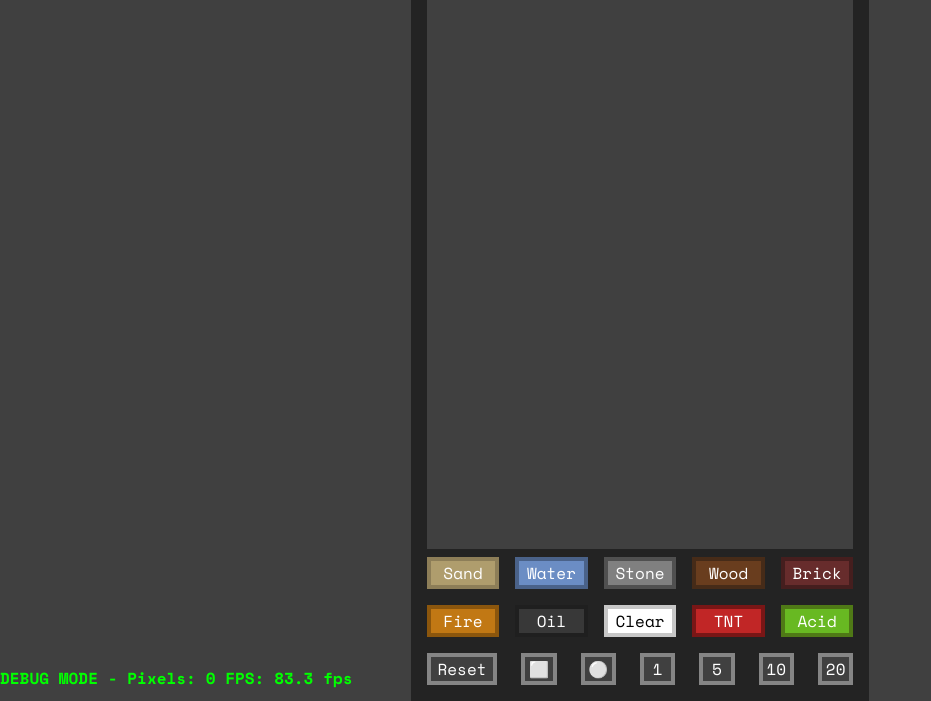
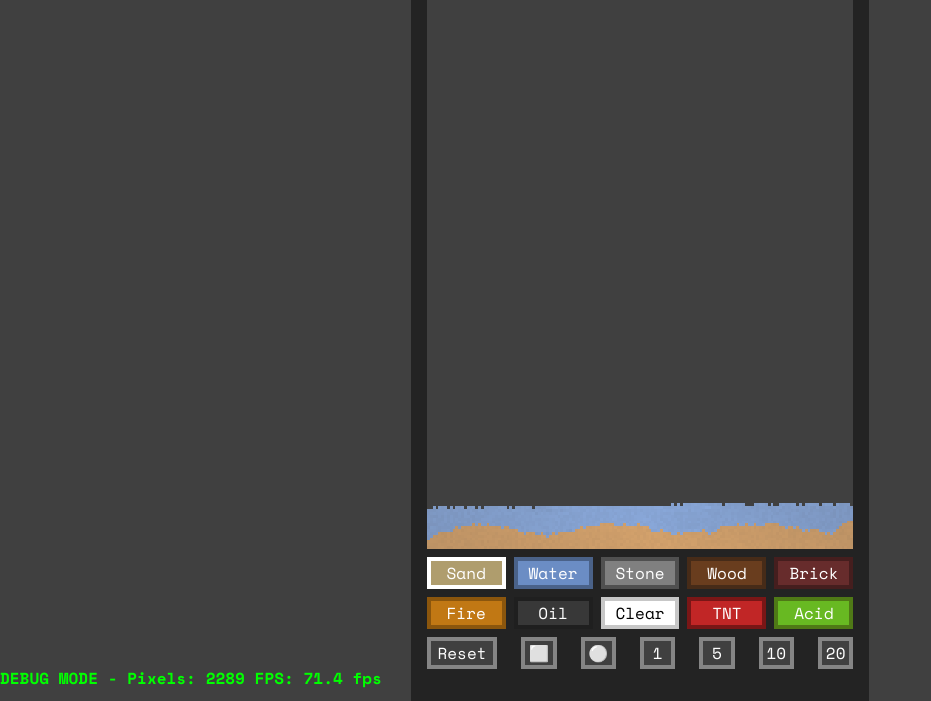
Before and after one commit to Das-Felix/sandworld.me, a plain HTML site: page v1/index.html in a window 1280 px wide. Shown: the part 99-800 px from the top of the page, without its empty margins (0-931 px from the left). Drawn offline with nearby package versions, Linux system fonts and the light colour scheme.

Commit message:
Optimized Game

```diff
--- a/v1/css/style.css
+++ b/v1/css/style.css
@@ -90,11 +90,12 @@ canvas {
     justify-content:  center;
 }
 
+
 .material-selector {
     width: var(--screen-width);
     display: grid;
     grid-template-columns: 1fr 1fr 1fr 1fr 1fr;
-    grid-gap: 1rem;
+    grid-gap: clamp(0.3rem, 1vh, 1rem);;
 }
 
 .material-selector div {
@@ -107,6 +108,11 @@ canvas {
     align-items: center;
 }
 
+.material-selector .selected {
+border-color: white;
+}
+
+
 .material-selector div h2 {
     font-size: clamp(0.5rem, 2vh, 2.5rem);
     font-weight: 500;
@@ -118,7 +124,7 @@ canvas {
 
 
 .settings-container {
-    margin-top: 1rem;
+    margin-top: clamp(0.3rem, 1vh, 1rem);
     width: 100%;
     display: flex;
     justify-content:  center;
@@ -144,7 +150,7 @@ canvas {
 }
 
 .settings-selector div h2 {
-    font-size: clamp(1rem, 2vh, 2.5rem);
+    font-size: clamp(0.5rem, 2vh, 2.5rem);
     font-weight: 500;
     margin: 0;
     cursor: pointer;
--- a/v1/css/utils.css
+++ b/v1/css/utils.css
@@ -1,5 +1,5 @@
 @import url('https://fonts.googleapis.com/css2?family=Space+Mono:ital,wght@0,400;0,700;1,400;1,700&display=swap');
 
-html {
+body {
     font-family: 'Space Mono', monospace;
 }
--- a/v1/index.html
+++ b/v1/index.html
@@ -7,6 +7,7 @@
 
     <script defer src="./js/main.js"></script>
     <script defer src="./js/renderer.js"></script>
+    <script defer src="./js/animation/AnimationHandler.js"></script>
     <script defer src="./js/simulator.js"></script>
     <script defer src="./js/utils.js"></script>
     <script defer src="./js/inputHandler.js"></script>
@@ -21,9 +22,9 @@
     <script defer src="./js/elements/acid.js"></script>
 
 
-    <link rel="stylesheet" href="./css/colors.css">
-    <link rel="stylesheet" href="./css/style.css">
-    <link rel="stylesheet" href="./css/utils.css">
+    <link rel="stylesheet" href="/css/colors.css">
+    <link rel="stylesheet" href="/css/style.css">
+    <link rel="stylesheet" href="/css/utils.css">
 
     <title>Sandspiel</title>
 </head>
@@ -42,7 +43,7 @@
         <div class="canvas-container">
             <div>
                 <canvas id="input-controller" width="200" height="300" background="#FF0000"></canvas>
-                <canvas id="canvas" width="200" height="300" background="#000000"></canvas>
+                <canvas id="canvas" width="150" height="225" background="#000000"></canvas>
             </div>
         </div>
 
--- /dev/null
+++ b/v1/js/animation/AnimationHandler.js
@@ -0,0 +1,64 @@
+var animationFramesQueue = [];
+
+var computed = false;
+var animation;
+
+function renderFrame(frame) {
+    if(animationFramesQueue[frame] != null && computed && animationFramesQueue[frame].paint) {
+        var point = animationFramesQueue[frame];
+
+        paint(point.x, point.y, 6, point.material);
+    }
+}
+
+function computeAnimation(animation) {
+    var keyframes = animation.keyframes;
+    var mat = 1;
+    var paint = true;
+
+    for(var i = 0; i < keyframes.length; i++) {
+
+        var currentKeyframe = keyframes[i];
+        var nextKeyframe = keyframes[i + 1];
+
+        if(nextKeyframe == null) continue;
+
+        var duration = nextKeyframe.frame - currentKeyframe.frame;
+
+        for(var j = 0; j < duration; j ++) {
+
+            var point = {
+                paint: paint,
+                x: 0,
+                y: 0,
+                material: mat,
+            }
+
+            progress = j / duration;
+
+            point.x = Math.round(currentKeyframe.x + (nextKeyframe.x - currentKeyframe.x) * progress);
+            point.y = Math.round(currentKeyframe.y + (nextKeyframe.y - currentKeyframe.y) * progress);
+
+            if(currentKeyframe.switchMaterial) mat = currentKeyframe.switchMaterial;
+            if(currentKeyframe.stop) paint = false;
+            if(currentKeyframe.start) paint = true;
+
+            animationFramesQueue.push(point);
+        }
+    }
+
+    computed = true;
+}
+
+loadAnimations();
+
+function loadAnimations() {
+    fetch("/js/animation/animations/animation_01.json")
+    .then(response => {
+        return response.json();
+    })
+    .then(jsondata => {
+        animation = jsondata;
+        computeAnimation(animation);
+    });
+}
--- /dev/null
+++ b/v1/js/animation/animations/animation_01.json
@@ -0,0 +1,101 @@
+{
+    "duration": 600,
+    "keyframes": [
+        {
+            "switchMaterial": 1,
+            "frame": 1,
+            "x": 0,
+            "y": 200
+        },
+        {
+            "frame": 20,
+            "x": 25,
+            "y": 190
+        },
+        {
+            "frame": 40,
+            "x": 50,
+            "y": 200
+        },
+        {
+            "frame": 60,
+            "x": 75,
+            "y": 190
+        },
+        {
+            "frame": 80,
+            "x": 100,
+            "y": 200
+        },
+        {
+            "frame": 100,
+            "x": 125,
+            "y": 190
+        },
+        {
+            "frame": 120,
+            "x": 150,
+            "y": 200
+        },
+        {
+            "frame": 140,
+            "x": 175,
+            "y": 190
+        },
+        {
+            "frame": 160,
+            "x": 200,
+            "y": 200,
+            "stop": true,
+            "switchMaterial": 2
+        },
+
+
+        {
+            "start": true,
+            "frame": 180,
+            "x": 0,
+            "y": 200
+        },
+        {
+            "frame": 200,
+            "x": 25,
+            "y": 190
+        },
+        {
+            "frame": 220,
+            "x": 50,
+            "y": 200
+        },
+        {
+            "frame": 240,
+            "x": 75,
+            "y": 190
+        },
+        {
+            "frame": 260,
+            "x": 100,
+            "y": 200
+        },
+        {
+            "frame": 280,
+            "x": 125,
+            "y": 190
+        },
+        {
+            "frame": 300,
+            "x": 150,
+            "y": 200
+        },
+        {
+            "frame": 320,
+            "x": 175,
+            "y": 190
+        },
+        {
+            "frame": 340,
+            "x": 200,
+            "y": 200
+        }
+    ]
+}
--- a/v1/js/elements/acid.js
+++ b/v1/js/elements/acid.js
@@ -1,36 +1,62 @@
-var acidColors = ["#9cfca2", "#9cfca2", "#9cfca2", "#9cfca2","#9cfca2","#9cfca2","#9cfca2","#9cfca2","#9cfca2","#9cfca2","#9cfca2","#9cfca2","#9cfca2","#9cfca2",];
-
 function simulateAcid(x, y) {
 
     var materialId = 9;
 
-    var random = Math.floor(Math.random() * (4 - 0 + 1)) + 1;
-    var burn = Math.floor(Math.random() * (100 - 0 + 1)) + 1;
+    var random = Math.floor(Math.random() * (10 - 0 + 1)) + 1;
+
+    if(random >= 9) return;
 
     if(isCellEmtpy(x, y + 1)) {
-        clearCell(x, y);
-        setCell(x, y + 1, materialId, acidColors[random]);
+        moveCell(x, y, x, y + 1)
         return;
     }
 
-    if(burn > 80) {
-
-        if(random == 3) {
-            clearCell(x, y);
-            setCell(x + 1, y, materialId, acidColors[random]);
+    if(isCellEmtpy(x + 1, y)) {
+        moveCell(x, y, x + 1, y)
         return;
     }
 
-        if(random <= 2) {
-            clearCell(x, y);
-            setCell(x - 1, y, materialId, acidColors[random]);
+    if(isCellEmtpy(x - 1, y)) {
+        if(random > 6) return;
+        moveCell(x, y, x - 1, y);
         return;
     }
 
-        clearCell(x, y);
-        setCell(x, y + 1, materialId, acidColors[random]);
+    if(isCellEmtpy(x + 1, y + 1)) {
+        moveCell(x, y, x + 1, y + 1);
         return;
-
     }
 
+    if(isCellEmtpy(x - 1, y + 1)) {
+        moveCell(x, y, x - 1, y + 1);
+        return;
     }
+
+    //Removing Cells
+
+    if(y < 300 && getCellMaterial(x, y + 1) != materialId) {
+        clearCell(x, y);
+        clearCell(x, y + 1);
+        return;
+    }
+
+    if(getCellMaterial(x + 1, y) != materialId) {
+        clearCell(x, y);
+        clearCell(x + 1, y);
+        return;
+    }
+
+    if(getCellMaterial(x - 1, y) != materialId) {
+        clearCell(x, y);
+        clearCell(x - 1, y);
+        return;
+    }
+
+    if(!isCellEmtpy(x, y - 1) && getCellMaterial(x, y - 1) != materialId) {
+        clearCell(x, y);
+        clearCell(x, y - 1);
+        return;
+    }
+
+    increaseInactive(x, y);
+}
--- a/v1/js/elements/fire.js
+++ b/v1/js/elements/fire.js
@@ -1,67 +1,10 @@
-var fireColors = ["#ff4616", "#ff2414", "#ff7214", "#ff5214", "#ff1414", "#ff3914", "#ff6414", "#ff7214", "#ff6500", "#d80000", "#ff6900"];
-
 function simulateFire(x, y) {
 
     var materialId = 6;
 
     var random = Math.floor(Math.random() * (10 - 0 + 1)) + 1;
-    var burn = Math.floor(Math.random() * (100 - 0 + 1)) + 1;
 
-    if(isCellEmtpy(x, y - 2)) {
-        if(burn > 50) {
-            setCell(x, y - 2, 10, smokeColors[random]);
-        }
-    }
-
-    if(isCellFlamable(x, y - 1)) {
-        setCell(x, y, materialId, fireColors[random]);
-
-        if(burn > 98) {
-            setCell(x, y - 1, materialId, fireColors[random]);
-        }
-        return;
-    }
-
-    if(isCellFlamable(x, y + 1)) {
-        setCell(x, y, materialId, fireColors[random]);
+    if(random == 9) return;
 
 
-        if(burn > 98) {
-            setCell(x, y + 1, materialId, fireColors[random]);
-        }
-        return;
-    }
-
-    if(isCellFlamable(x - 1, y)) {
-        setCell(x, y, materialId, fireColors[random]);
-
-
-        if(burn > 98) {
-            setCell(x - 1, y, materialId, fireColors[random]);
-
-        }
-        return;
-    }
-
-    if(isCellFlamable(x + 1, y)) {
-        setCell(x, y, materialId, fireColors[random]);
-
-
-        if(burn > 98) {
-            setCell(x + 1, y, materialId, fireColors[random]);
-        }
-        return;
-    }
-
-    if(isCellEmtpy(x, y-1)) {
-        if(burn > 70) {
-            clearCell(x, y);
-            setCell(x, y - 1, materialId, fireColors[random]);
-        }
-    }
-
-    if(burn >= 100)  {
-        clearCell(x, y);
-    }
-
 }
--- a/v1/js/elements/sand.js
+++ b/v1/js/elements/sand.js
@@ -12,12 +12,10 @@ function simulateSand(x, y) {
 
     if(isCellEmtpy(x, y + 1)) {
         moveCell(x, y, x, y + 1);
-        increaseMovedPixels();
         return;
     }
 
     if(isCellEmtpy(x + 1, y + 1) && isCellEmtpy(x - 1, y +1)) {
-
         if(random > 5) {
             moveCell(x, y, x + 1, y + 1);
         }  else {
@@ -48,22 +46,24 @@ function simulateSand(x, y) {
     if(isCellLiquid(x + 1, y) && isCellLiquid(x - 1, y +1)) {
 
         if(random > 5) {
-            swapCells(x, y, x + 1, y + 1);
+            moveCell(x, y, x + 1, y + 1);
         }  else {
-            swapCells(x - 1, y, x + 1, y + 1);
+            moveCell(x - 1, y, x + 1, y + 1);
         }
         return;
     }
 
 
     if(isCellLiquid(x + 1, y + 1)) {
-        swapCells(x, y, x + 1, y + 1);
+        moveCell(x, y, x + 1, y + 1);
         return;
     }
 
     if(isCellLiquid(x - 1, y + 1)) {
-        swapCells(x, y, x - 1, y + 1);
+        moveCell(x, y, x - 1, y + 1);
         return;
     }
 
+    increaseInactive(x, y);
+
 }
--- a/v1/js/elements/smoke.js
+++ b/v1/js/elements/smoke.js
@@ -7,9 +7,8 @@ function simulateSmoke(x, y) {
     var random = Math.floor(Math.random() * (10 - 0 + 1)) + 1;
 
     if(isCellEmtpy(x, y-2)) {
-        if(random > 7) {
-            clearCell(x, y);
-            setCell(x, y - 2, materialId, smokeColors[random]);
+        if(random > 8) {
+            moveCell(x, y, x, y-2)
             return;
         }
     }
--- a/v1/js/elements/stone.js
+++ b/v1/js/elements/stone.js
@@ -19,4 +19,6 @@ function simulateStone(x, y) {
         return;
     }
 
+    increaseInactive(x, y);
+
 }
--- a/v1/js/elements/water.js
+++ b/v1/js/elements/water.js
@@ -30,5 +30,5 @@ function simulateWater(x, y) {
         return;
     }
 
-
+    increaseInactive(x, y);
 }
--- a/v1/js/inputHandler.js
+++ b/v1/js/inputHandler.js
@@ -5,6 +5,8 @@ var mouseDown = false;
 
 var mouseX = 0;
 var mouseY = 0;
+
+const ongoingTouches = [];
 
 var inputController = document.getElementById("input-controller");
 
@@ -27,32 +29,31 @@ function setBrushMode(mode) {
     document.getElementById("brm" + mode).classList.add("selected");
 }
 
-function paint(x, y) {
+function paint(x, y, size, mat) {
 
-
-    if(brushSize == 1) {
-        createPixel(x, y);
+    if(size == 1) {
+        createPixel(x, y, mat);
         return;
     }
 
     if(brushMode == 0) {
-        for(var i = x-brushSize/2;i < x+brushSize/2; i++) {
-            for(var j = y-brushSize/2;j < y+brushSize/2; j++) {
-                createPixel(i, j);
+        for(var i = x-size/2;i < x+size/2; i++) {
+            for(var j = y-size/2;j < y+size/2; j++) {
+                createPixel(i, j, mat);
             }
         }
         return;
     }
 
-    for(var i = x-brushSize/2;i < x+brushSize/2; i++) {
-        for(var j = y-brushSize/2;j < y+brushSize/2; j++) {
+    for(var i = x-size/2;i < x+size/2; i++) {
+        for(var j = y-size/2;j < y+size/2; j++) {
             var a = difference(x, i);
             var b = difference(y, j);
 
             var distance = Math.sqrt(Math.pow(a, 2) + Math.pow(b, 2));
 
-            if(distance <= (brushSize / 2)) {
-                createPixel(i, j);
+            if(distance <= (size / 2)) {
+                createPixel(i, j, mat);
             }
         }
     }
@@ -69,7 +70,7 @@ function setMaterial(id) {
 setInterval(() => {
 
     if(mouseDown) {
-        paint(mouseX, mouseY);
+        paint(mouseX, mouseY, brushSize);
     }
 
 
@@ -78,22 +79,7 @@ setInterval(() => {
 inputController.addEventListener("mousedown", (event) => {
     mouseDown = true;
 
-    const boundingRect = canvas.getBoundingClientRect();
-
-    const scaleX = canvas.width / Math.ceil(window.devicePixelRatio) / boundingRect.width;
-    const scaleY = canvas.height / Math.ceil(window.devicePixelRatio) / boundingRect.height;
-
-    const canvasLeft = (event.clientX - boundingRect.left) * scaleX;
-    const canvasTop = (event.clientY - boundingRect.top) * scaleY;
-
-    const realX = Math.min(Math.floor(canvasLeft), width - 1);
-    const realY = Math.min(Math.floor(canvasTop), height - 1);
-
-    const x = Math.round(realX, 0);
-    const y = Math.round(realY, 0);
-
-
-    paint(mouseX, mouseY);
+    paint(mouseX, mouseY, brushSize);
 
 
 });
@@ -110,15 +96,15 @@ inputController.addEventListener("mousemove", (event) => {
     const realX = Math.min(Math.floor(canvasLeft), width - 1);
     const realY = Math.min(Math.floor(canvasTop), height - 1);
 
-    const x = Math.round(realX, 0);
-    const y = Math.round(realY, 0);
+    const x = Math.round(realX * 2, 0);
+    const y = Math.round(realY * 2, 0);
 
     mouseX = x;
     mouseY = y;
 
 
     if(mouseDown) {
-        paint(mouseX, mouseY);
+        paint(mouseX, mouseY, brushSize);
     }
 
 });
@@ -126,6 +112,43 @@ inputController.addEventListener("mousemove", (event) => {
 inputController.addEventListener("mouseup", (event) => {
     mouseDown = false;
 })
+
+
+//Touch Events
+
+inputController.addEventListener('touchstart', (event) => {
+    event.preventDefault();
+});
+
+
+inputController.addEventListener('touchend', (event) => {
+    event.preventDefault();
+});
+
+
+inputController.addEventListener('touchmove', (event) => {
+    const boundingRect = canvas.getBoundingClientRect();
+
+    event.preventDefault();
+
+    Array.from(event.touches).forEach(touch => {
+        const scaleX = canvas.width / Math.ceil(window.devicePixelRatio) / boundingRect.width;
+        const scaleY = canvas.height / Math.ceil(window.devicePixelRatio) / boundingRect.height;
+
+        const canvasLeft = (touch.clientX - boundingRect.left) * scaleX;
+        const canvasTop = (touch.clientY - boundingRect.top) * scaleY;
+
+        const realX = Math.min(Math.floor(canvasLeft), width - 1);
+        const realY = Math.min(Math.floor(canvasTop), height - 1);
+
+        const x = Math.round(realX * 2, 0);
+        const y = Math.round(realY * 2, 0);
+
+        paint(x, y, brushSize);
+    })
+});
+
+
 
 function clearSelectedColor() {
 
@@ -153,5 +176,4 @@ function clearSelectedBrushSize() {
 function clearSelectedBrushMode()  {
     document.getElementById("brm0").classList.remove("selected");
     document.getElementById("brm1").classList.remove("selected");
-
 }
--- a/v1/js/main.js
+++ b/v1/js/main.js
@@ -5,9 +5,9 @@ context.imageSmoothingEnabled = true;
 
 var pixelSize = 6;
 var pixelCount = 0;
-var refreshRate = 12;
-var width = 200;
-var height = 300;
+var refreshRate = 14;
+var width = 150;
+var height = 225;
 
 canvas.width = width;
 canvas.height = height;
--- a/v1/js/renderer.js
+++ b/v1/js/renderer.js
@@ -31,12 +31,12 @@ function drawGrid(grid) {
 
 
 
-    const imageData = context.createImageData(200, 300);
+    const imageData = context.createImageData(width, height);
 
     var index = 0;
 
-    for(var i = 0; i < 300; i++) {
-        for(var j = 0; j < 200; j++) {
+    for(var i = 0; i < height; i++) {
+        for(var j = 0; j < width; j++) {
 
             var type = grid[i][j].type;
             var r = 0;
@@ -87,9 +87,10 @@ function drawGrid(grid) {
                     a = 255;
                     break;
                 case 10:
-                    r = 0;
-                    g = 0;
-                    b = 0;
+                    r = 255;
+                    g = 255;
+                    b = 255;
+                    a = a - 200;
                     break;
             }
 
--- a/v1/js/simulator.js
+++ b/v1/js/simulator.js
@@ -2,6 +2,8 @@
 var grid = [];
 var materials = [];
 var bounding = [];
+
+var inactiveValue = 20;
 
 var currentMaterial = 1;
 
@@ -12,6 +14,8 @@ for(var i = 0; i < height; i++) {
         gridRow.push({
             type: 0,
             alpha: 255,
+            active: true,
+            inactiveSince: 0,
         });
     }
 
@@ -27,12 +31,14 @@ var maxMovedPixels = 3000;
 var resetting = false;
 var resetRow = 0;
 
-function increaseMovedPixels() {
-    movedPixels ++;
-}
+var simulationFrame = 0;
 
 //Running the simulation
 function simulate() {
+
+    simulationFrame++;
+
+    renderFrame(simulationFrame);
 
     if(resetting) {
         if(resetRow == 300) {
@@ -50,7 +56,9 @@ function simulate() {
 
     for(var y = grid.length - 2; y >= 0; y--) {
         for(var x = 0; x !== grid[y].length; x++) {
-            runSimulation(x, y);
+            if(grid[y][x].active) {
+                runSimulation(x, y);
+            }
         }
     }
 
@@ -91,16 +99,31 @@ function runSimulation(x, y) {
     }
 }
 
+function increaseInactive(x, y) {
+
+    var i = grid[y][x].inactiveSince;
+
+    if(i > inactiveValue) {
+        grid[y][x].active = false;
+        return;
+    }
+
+    grid[y][x].inactiveSince = i + 1;
+}
 
 function isCellEmtpy(x, y) {
-    return y >= 0 && y < height && x >= 0 && x < width && grid[y][x].type == 0;
+    return grid[y] != null && grid[y][x] != null && grid[y][x].type == 0;
 }
 
 function clearCell(x, y) {
+    if(grid[y] == null || grid[y][x] == undefined) return;
     grid[y][x].type = 0;
+    reactivateCells(x, y);
 }
 
 function clearRow(y) {
+    if(grid[y] == null) return;
+
     for(var i = 0; i < grid[y].length; i++) {
         clearCell(i, y);
     }
@@ -123,17 +146,25 @@ function isCellOil() {
 }
 
 function isCellFlamable(x, y) {
-    if(grid[y][x] == null) return false;
+    if(grid[y] == null || grid[y][x] == null) return false;
 
     return grid[y][x].type == 4 || grid[y][x].type == 7;
 
+}
+
+function getCellMaterial(x, y) {
+    if(grid[y] == null || grid[y][x] == null) return;
+    return grid[y][x].type;
 }
 
 function setCell(x, y, material, alpha) {
     grid[y][x] = {
         type: material,
         alpha: alpha,
+        active: true,
+        inactiveSince: 0,
     };
+    reactivateCells(x, y);
 }
 
 function swapCells(x, y, x2, y2) {
@@ -142,6 +173,8 @@ function swapCells(x, y, x2, y2) {
 
     grid[y][x] = cell2;
     grid[y2][x2] = cell1;
+
+    reactivateCells(x, y);
 }
 
 
@@ -149,9 +182,27 @@ function moveCell(x, y, newX, newY) {
     grid[newY][newX] = {
         type: grid[y][x].type,
         alpha: grid[y][x].alpha,
+        active: true,
+        inactiveSince: 0,
     }
 
     clearCell(x, y);
+
+    reactivateCells(x, y);
+}
+
+function reactivateCells(x, y) {
+    reactivateCell(x, y + 1);
+    reactivateCell(x, y - 1);
+    reactivateCell(x + 1, y);
+    reactivateCell(x - 1, y);
+}
+
+function reactivateCell(x, y) {
+    if(grid[y] == null || grid[y][x] == null) return;
+
+    grid[y][x].active = true;
+    grid[y][x].inactiveSince = 0;
 }
 
 
@@ -159,9 +210,10 @@ var currentAlpha = 200;
 var mode = 1;
 var last = 0;
 
-function createPixel(x, y) {
+function createPixel(x, y, material) {
     if(x > width || x < 0 || y > height || y < 0 || grid[y] == null || grid[y][x] == null) return;
 
+    reactivateCells(x, y);
 
     if(currentAlpha == 230 || currentAlpha == 199) mode = mode * -1;
 
@@ -174,7 +226,7 @@ function createPixel(x, y) {
     var random = Math.floor(Math.random() * (10 - 0 + 1)) + 1;
 
 
-    var id = currentMaterial;
+    var id = material || currentMaterial;
 
     if(id == 0) {
         grid[y][x].type = 0;
@@ -186,6 +238,8 @@ function createPixel(x, y) {
     grid[y][x] = {
         type: id,
         alpha: currentAlpha + random,
+        active: true,
+        inactiveSince: 0
     };
 
     pixelCount++;
```
Lines whose indentation alone changed are shown as unchanged.
